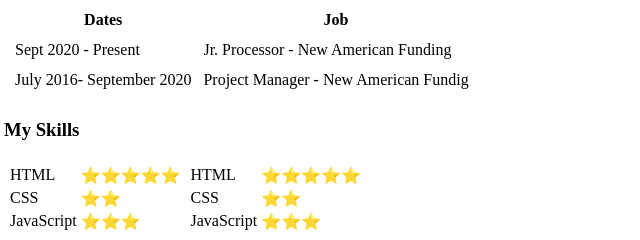
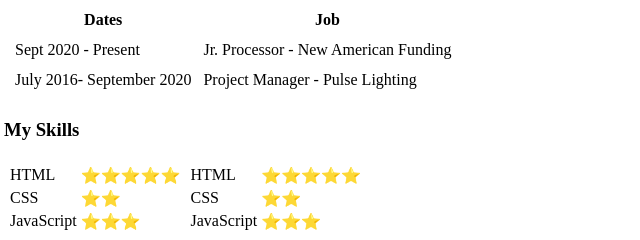
Before and after one commit to Carrierav/CV, a plain HTML site: page index.html in a window 1280 px wide. Shown: the part 365-605 px from the top of the page, 4-644 px from the left. Drawn offline with Linux system fonts and the light colour scheme.

Commit message:
fixed Pulse Lighting type

```diff
--- a/index.html
+++ b/index.html
@@ -38,7 +38,7 @@
     </tr>
     <tr>
         <td> July 2016- September 2020</td>
-        <td> Project Manager - New American Fundig</td>
+        <td> Project Manager - Pulse Lighting</td>
     </tr>
     </tbody>
  </table>
```
